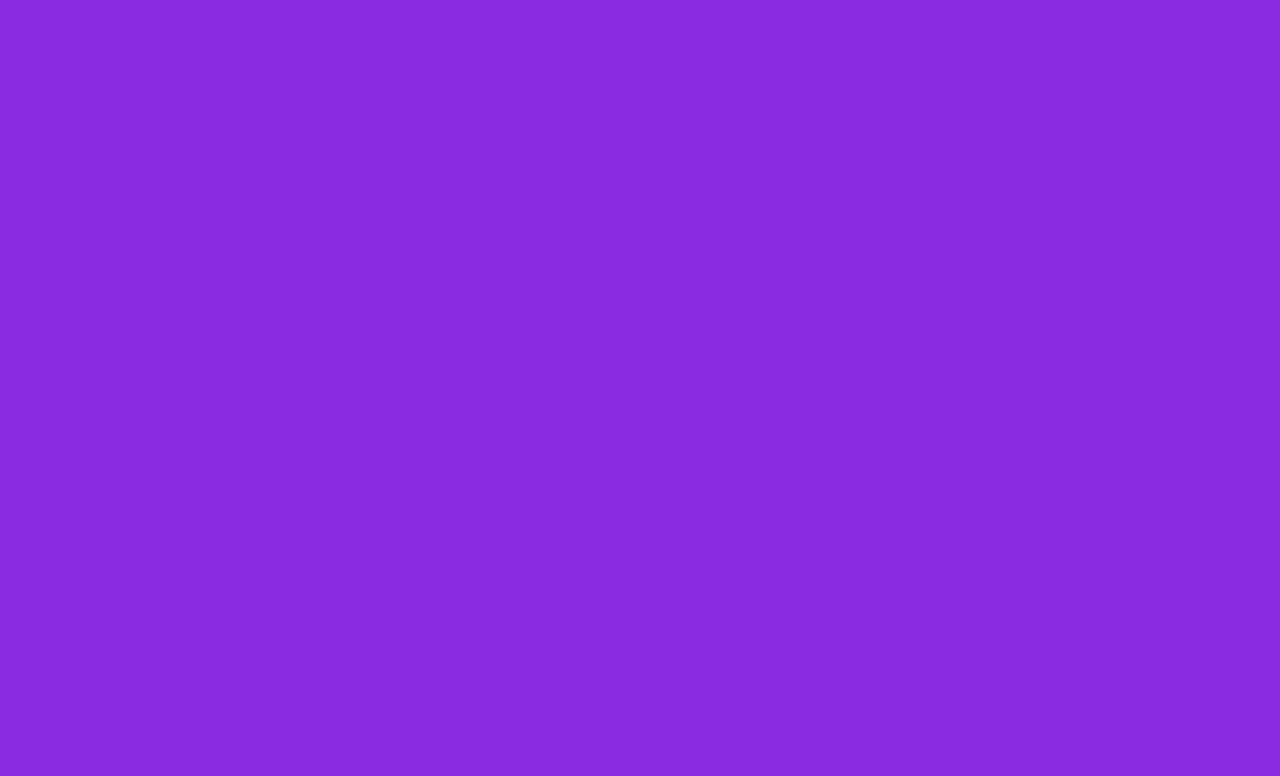
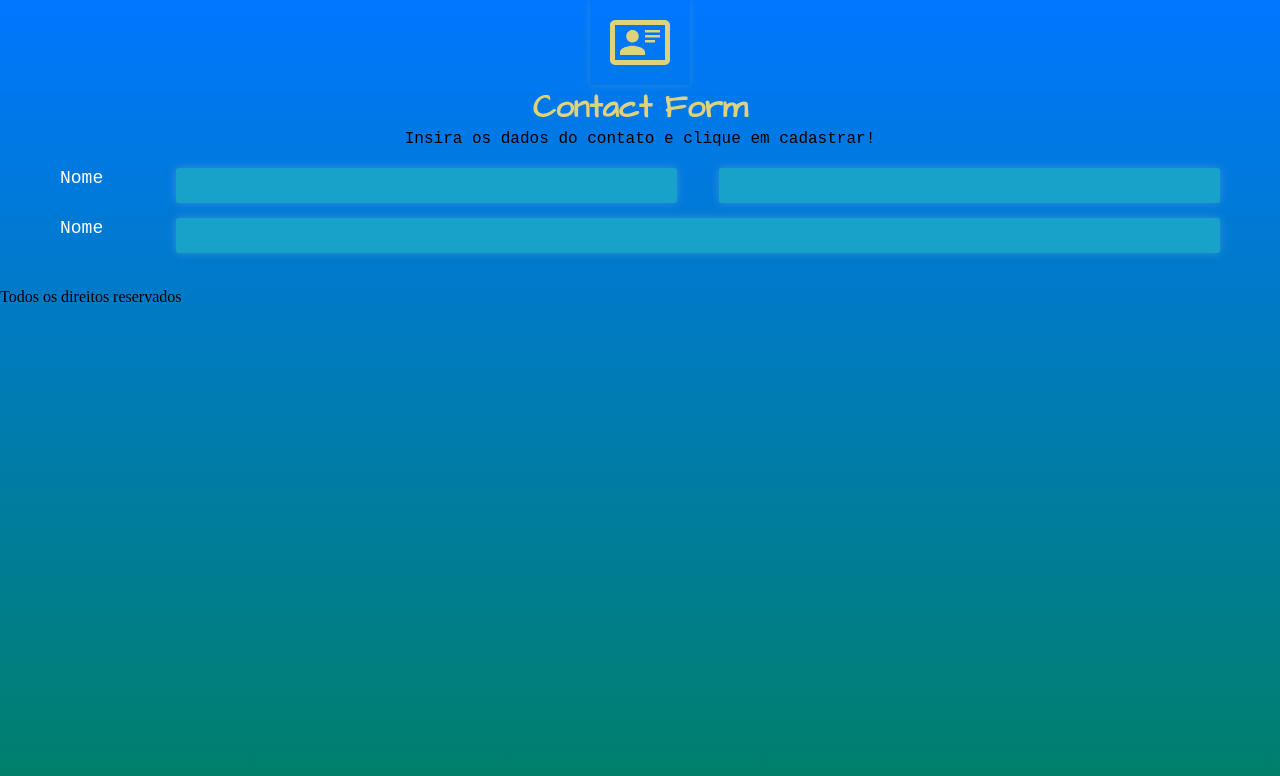
Before and after one commit to GustavoA-0311/FrontEnd_3Semestre, a plain HTML site: page Contact form/index.html in a window 1280 px wide. Drawn offline with Linux system fonts and the light colour scheme; files that its build step writes are made by us from their sources.

Commit message:
Enviado as atividades

```diff
--- a/Contact form/css/styles.css
+++ b/Contact form/css/styles.css
@@ -1,3 +1,9 @@
+@font-face{
+    font-family: Architects;
+    src: url(../css/fonts/Architects_Daughter/ArchitectsDaughter-Regular.ttf);
+
+}
+
 *{
     margin: 0;
     padding: 0;
@@ -5,5 +11,124 @@
 }
 
 body {
-    background-color: blueviolet;
+    width: 100vw;
+    height: 100vh;
+    background-image: linear-gradient(to bottom, rgb(0, 119, 255), rgb(0, 128, 102));
+    background-repeat: no-repeat;
 }
+
+
+.container{
+    width: 100%;
+    max-width: 1200px;
+    margin: 0 auto;
+    /* border: 1px solid white; */
+}
+
+.container--flex{
+    display: flex;
+    flex-direction: column;
+    justify-content: center;
+    align-items: center;
+
+}
+
+
+.form-header__image-perfil{
+    width: 100px;
+    padding: 20px;
+
+    box-shadow: 0 0 7px rgba(222, 210, 124, 0.2);
+}
+
+
+.form-header__title{
+    color: #DED27C;
+    font-family: Architects, sans-serif;
+
+
+}
+
+
+.form-header__text{
+        font-family:'Courier New', Courier, monospace
+
+}
+
+
+.form-contact{
+    padding: 20px;
+}
+
+
+
+.form-contact__linha{
+    display: flex;
+    justify-content: space-between;
+    width: 100%;
+    margin-bottom: 15px;
+    /* height: 60px; */
+    /* border: 1px solid yellowgreen; */
+}
+
+
+.form-contact__col-a{
+    width: 10%;
+    height: 100%;
+    /* border: 1px solid red; */
+}
+
+
+.form-contact__col-b{
+    display: flex;
+    justify-content: space-between;
+    width: 90%;
+    height: 100%;
+    /* border: 1px solid red; */
+}
+
+
+.form-contact__label{
+    color: white;
+    font-weight: 500;
+    font-size: 18px;
+    font-family: 'Courier New', Courier, monospace;
+}
+
+.form-contact__input{
+            width: 100%;
+    padding: 5px 10px;
+    height: 35px;
+    background-color: #18a2c9;
+    border: none;
+    box-shadow: 0 0 10px rgba(255, 255, 255, 0.2);
+    outline: none;
+    border-radius: 3px;
+    transition: background-color 0.4s, color 0.4s;
+}
+
+
+.form-contact__input::placeholder{
+    color: #18a2c9;
+}
+
+.form-contact__input:focus{
+    background-color: #18a2c9;
+    color :white;
+    box-shadow: 0 0 15px rgba(255, 255, 255, 0.4);
+}
+
+.form-contact__input--metade{
+    width: 48%;
+
+}
+
+
+
+.form-contact__input-inteiro{
+
+     display: flex;
+    justify-content: space-between;
+    width: 100%;
+    margin-bottom: 15px;
+}
--- a/Contact form/index.html
+++ b/Contact form/index.html
@@ -4,9 +4,58 @@
     <meta charset="UTF-8">
     <meta name="viewport" content="width=device-width, initial-scale=1.0">
     <title>Cadastro de contato</title>
-    <link rel="stylesheet" href="./styles.css">
+    <link rel="stylesheet" href="./css/styles.css">
 </head>
 <body>
+    <header class="form-header">
+        <div class="container container--flex">
+        <img src="./images/Vector3.svg" alt="Imagem de um usuario ilustrativo"
+        class="form-header__image-perfil">
 
+        <h1 class="form-header__title">Contact Form</h1>
+        <p class="form-header__text">Insira os dados do contato e clique em cadastrar!</p>
+        </div>
+    </header>
+
+<main>
+    <div class="container">
+        <form class="form-contact" action="">
+
+
+            <div class="form-contact__linha">
+            <div class="form-contact__col-a">
+                <label class="form-contact__label" for="nome">Nome</label>
+
+            </div>
+
+            <div class="form-contact__col-b">
+                 <input class="form-contact__input form-contact__input--metade" type="text" id="nome" name="nome">
+                <input class="form-contact__input form-contact__input--metade" type="text"id="sobrenome" name="sobrenome"s>
+
+            </div>
+
+
+            </div>
+            <div class="form-contact__linha">
+            <div class="form-contact__col-a">
+                <label class="form-contact__label" for="nome">Nome</label>
+
+            </div>
+
+            <div class="form-contact__col-b">
+                 <input class="form-contact__input form-contact__input--inteiro" type="text" id="nome" name="nome">
+
+            </div>
+
+
+            </div>
+        </form>
+    </div>
+    </main>
+
+
+    <footer>
+        Todos os direitos reservados
+    </footer>
 </body>
 </html>
--- /dev/null
+++ b/Contact form/responsivo/reponsivo.css
@@ -0,0 +1,44 @@
+*{
+    margin:0;
+    padding: 0;
+    box-sizing: border-box;
+
+
+}
+
+
+
+h1{
+    font-family: Arial, Helvetica, sans-serif;
+}
+
+
+
+@media screen and (max-width: 991px){
+h1 {
+    color:green;
+}
+
+ .icone{
+    display: none;
+
+    }
+
+}
+
+
+
+
+
+@media screen and (max-width: 767px) {
+    h1 {
+        color: white;
+        background-color: pink;
+    }
+    .icone{
+        display: flex;
+     width: 50px;
+    height: 50px;
+
+    }
+}
```
Also changed, not shown: Contact form/css/fonts/Architects_Daughter/OFL.txt (added, +93 -0 lines), Contact form/responsivo/responsivo.html (added, +13 -0 lines), ReviewCSS/bemcss/menu.html (+10 -0 lines), ReviewCSS/bemcss/style.css (+22 -0 lines), Contact form/css/fonts/Architects_Daughter/ArchitectsDaughter-Regular.ttf (added), Contact form/images/Vector3.svg (added), Contact form/images/images.jpg (added), ReviewCSS/images/images.jpg (added).
